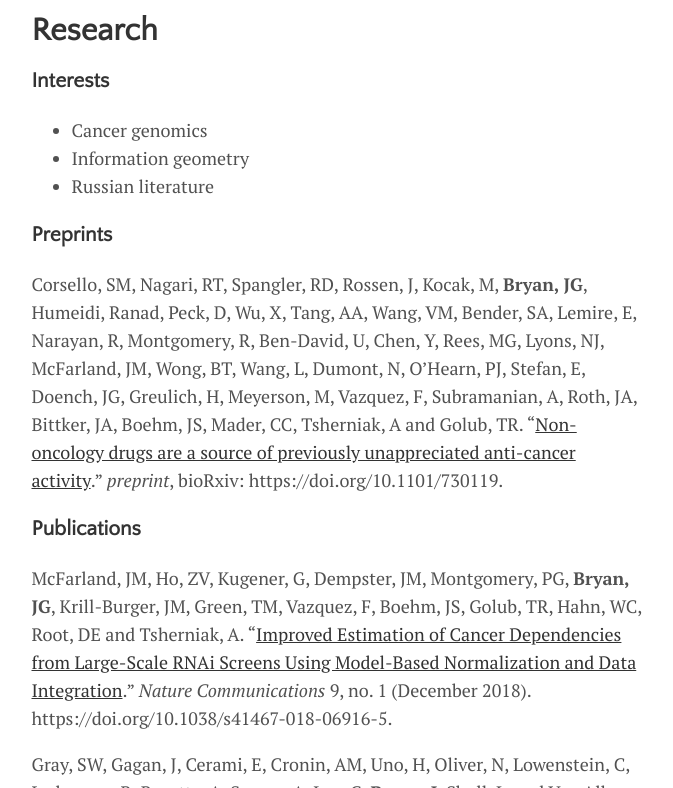
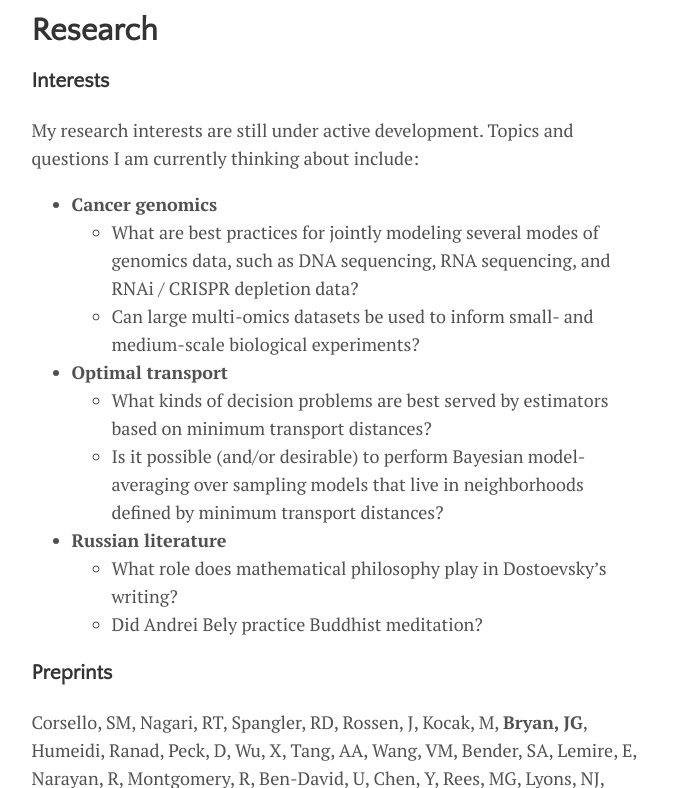
Before and after one commit to j-g-b/j-g-b.github.io, a Jekyll site: the page built from menu/research.md, in a window 1280 px wide and 900 px high, cut to the strip 112-900 px from the top of the window. Shown: the whole strip, without its empty margins (301-974 px from the left). Built offline with Jekyll 4.4.1, drawn with Linux system fonts in a browser that asks for light colours.

Commit message:
updating research

```diff
--- a/menu/research.md
+++ b/menu/research.md
@@ -5,9 +5,17 @@ title: Research
 
 ### Interests
 
-- Cancer genomics
-- Information geometry
-- Russian literature
+My research interests are still under active development. Topics and questions I am currently thinking about include:
+
+- **Cancer genomics**
+	- What are best practices for jointly modeling several modes of genomics data, such as DNA sequencing, RNA sequencing, and RNAi / CRISPR depletion data?
+	- Can large multi-omics datasets be used to inform small- and medium-scale biological experiments?
+- **Optimal transport**
+	- What kinds of decision problems are best served by estimators based on minimum transport distances?
+	- Is it possible (and/or desirable) to perform Bayesian model-averaging over sampling models that live in neighborhoods defined by minimum transport distances?
+- **Russian literature**
+	- What role does mathematical philosophy play in Dostoevsky's writing?
+	- Did Andrei Bely practice Buddhist meditation?
 
 ### Preprints
 
```
Also changed, not shown: menu/about.md (+1 -1 lines).
